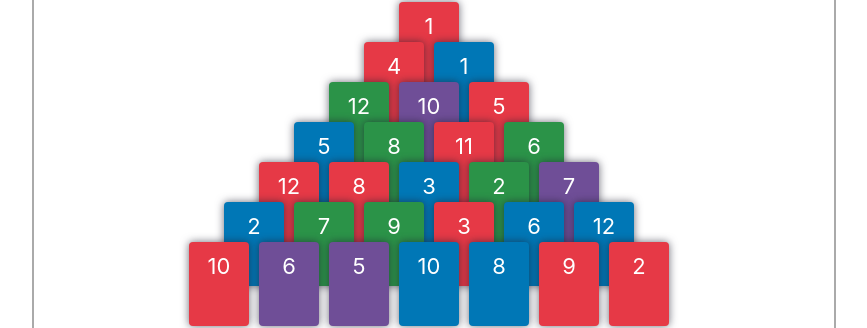
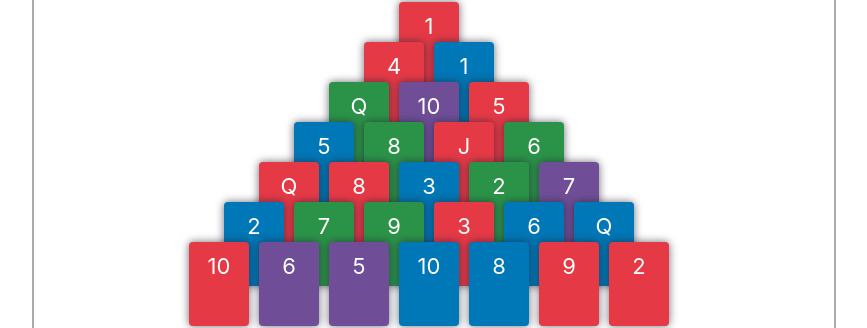
Before and after one commit to fractal-bootcamp/stevensebexen.svelte-solitaire, a Svelte app: page / in a window 1280 px wide. Both pictures are taken after a click on the button "here!". Shown: the part 118-446 px from the top of the page, without its empty margins (206-1073 px from the left). Built offline with nearby package versions, Linux system fonts and the light colour scheme.

Commit message:
Tweaks, bug fix

```diff
--- a/src/Card.svelte
+++ b/src/Card.svelte
@@ -4,16 +4,16 @@
 </script>
 
 <script lang="ts">
-  import { interpretValue } from './functions';
+  import { interpretValue, valueToCardText } from './functions';
   export let left = 0;
   export let top = 0;
-  export let value = 0;
+  export let value: number;
 </script>
 
-{#if value !== undefined}
+{#if value !== -1}
   <div class='card' on:click style={`left: ${left}px; top: ${top}px; background-color: ${interpretValue(value)[1]}`}>
     <p class='cardText'>
-      {interpretValue(value)[0]}
+      {valueToCardText(value)}
     </p>
   </div>
 {/if}
--- a/src/Game.svelte
+++ b/src/Game.svelte
@@ -25,6 +25,7 @@
   }
 
   function drawCard() {
+    if (deck.length <= 0) return;
     waste = [...waste, deck[deck.length - 1]];
     deck = deck.slice(0, deck.length - 1);
     console.log('h')
@@ -49,7 +50,7 @@
     if (i === 6) return true;
     const [x0, x1] = [fromPyramidCoords(i + 1, j), fromPyramidCoords(i + 1, j + 1)];
     console.log(x0, x1, pyramid[x0], pyramid[x1]);
-    if (pyramid[x0] !== undefined || pyramid[x1] !== undefined) return false;
+    if (pyramid[x0] !== -1 || pyramid[x1] !== -1) return false;
     return true;
   }
 
@@ -62,7 +63,8 @@
     if (!cardsAdjacent(pyramid[index], waste[waste.length - 1])) return;
     console.log('a')
     waste = [...waste, pyramid[index]];
-    pyramid = pyramid.with(index, undefined);
+    pyramid = pyramid.with(index, -1);
+    console.log(pyramid);
   }
 </script>
 
--- a/src/functions.ts
+++ b/src/functions.ts
@@ -27,3 +27,17 @@ export function cardsAdjacent(val0: number, val1: number): boolean {
   const [v0, v1] = [interpretValue(val0)[0], interpretValue(val1)[0]];
   return Math.abs(v0 - v1) === 1 || Math.abs(v0 - v1) === 12;  // Adjacent or 1 and 13.
 }
+
+export function valueToCardText(val: number): string {
+  const value = interpretValue(val)[0];
+  switch(value) {
+    case 13:
+      return 'K';
+    case 12:
+      return 'Q';
+    case 11:
+      return 'J';
+    default:
+      return value.toString();
+  }
+}
```
Also changed, not shown: 1 other file (tests, documents, lock files or other folders).
